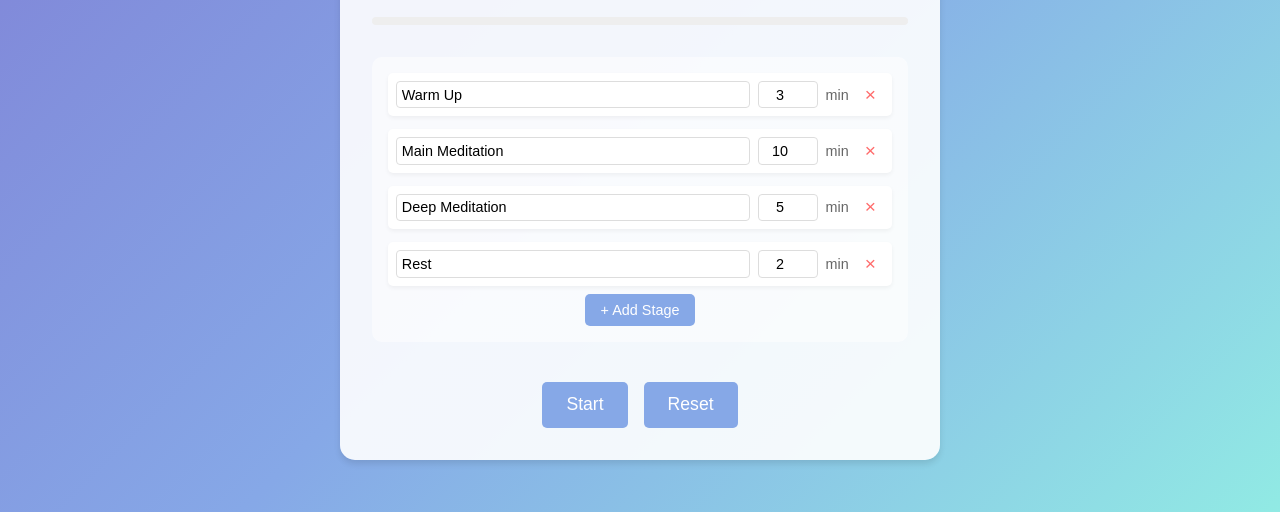
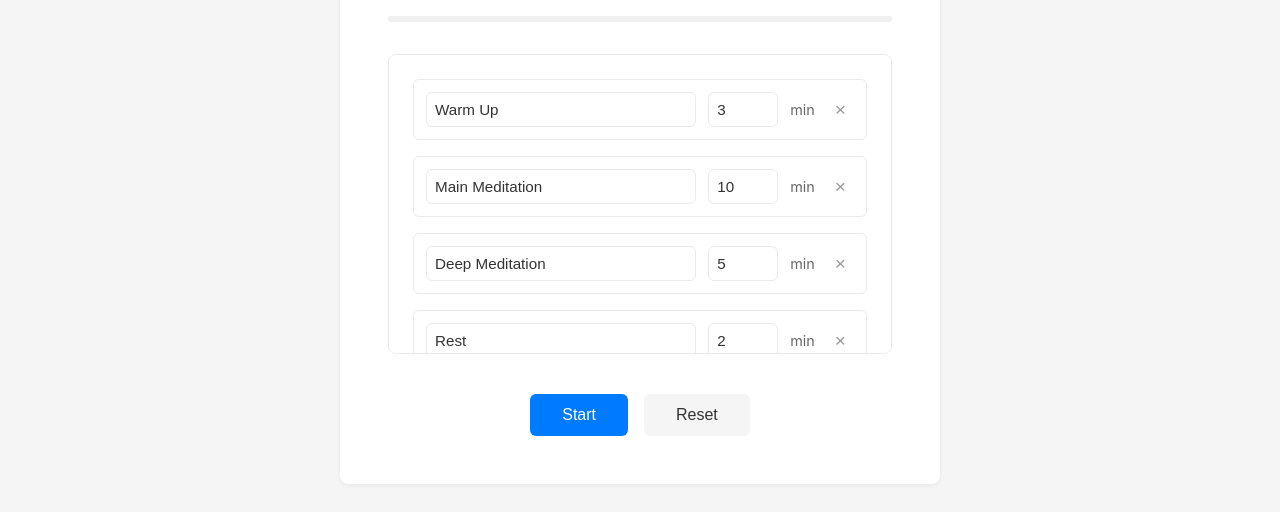
Before and after one commit to dadda108/meditation-timer, a plain HTML site: page index.html in a window 1280 px wide. Shown: the part 288-800 px from the top of the page. Drawn offline with Linux system fonts and the light colour scheme.

Commit message:
Update design to match Maharishi Foundation style

```diff
--- a/styles.css
+++ b/styles.css
@@ -5,27 +5,30 @@
 }
 
 body {
-    font-family: 'Arial', sans-serif;
+    font-family: 'Inter', -apple-system, BlinkMacSystemFont, 'Segoe UI', Roboto, sans-serif;
     min-height: 100vh;
     display: flex;
     justify-content: center;
     align-items: center;
-    background: linear-gradient(135deg, #7f7fd5, #86a8e7, #91eae4);
+    background: #f5f5f5;
+    color: #333;
 }
 
 .container {
     text-align: center;
-    background: rgba(255, 255, 255, 0.9);
-    padding: 2rem;
-    border-radius: 15px;
-    box-shadow: 0 4px 6px rgba(0, 0, 0, 0.1);
+    background: #ffffff;
+    padding: 3rem;
+    border-radius: 8px;
+    box-shadow: 0 2px 4px rgba(0, 0, 0, 0.05);
     max-width: 600px;
     width: 90%;
 }
 
 h1 {
-    color: #333;
+    color: #1a1a1a;
     margin-bottom: 2rem;
+    font-weight: 600;
+    font-size: 2rem;
 }
 
 .timer-container {
@@ -43,15 +46,15 @@ h1 {
 
 .timer {
     font-size: 4rem;
-    font-weight: bold;
-    color: #444;
+    font-weight: 600;
+    color: #1a1a1a;
 }
 
 .progress-bar {
     width: 100%;
-    height: 8px;
-    background-color: #eee;
-    border-radius: 4px;
+    height: 6px;
+    background-color: #f0f0f0;
+    border-radius: 3px;
     overflow: hidden;
     margin: 0.5rem 0;
 }
@@ -59,7 +62,7 @@ h1 {
 .progress {
     width: 0%;
     height: 100%;
-    background-color: #86a8e7;
+    background-color: #007AFF;
     transition: width 1s linear;
 }
 
@@ -67,42 +70,44 @@ h1 {
     width: 100%;
     max-height: 300px;
     overflow-y: auto;
-    padding: 1rem;
-    background: rgba(255, 255, 255, 0.5);
-    border-radius: 10px;
+    padding: 1.5rem;
+    background: #ffffff;
+    border-radius: 8px;
+    border: 1px solid #eaeaea;
 }
 
 .stages-list {
     display: flex;
     flex-direction: column;
-    gap: 0.8rem;
+    gap: 1rem;
 }
 
 .stage {
     display: flex;
-    gap: 0.5rem;
+    gap: 0.75rem;
     align-items: center;
-    background: white;
-    padding: 0.5rem;
-    border-radius: 5px;
-    box-shadow: 0 2px 4px rgba(0, 0, 0, 0.05);
+    background: #ffffff;
+    padding: 0.75rem;
+    border-radius: 6px;
+    border: 1px solid #eaeaea;
 }
 
 .stage-title {
     flex: 1;
-    padding: 0.3rem;
-    border: 1px solid #ddd;
-    border-radius: 4px;
-    font-size: 0.9rem;
+    padding: 0.5rem;
+    border: 1px solid #eaeaea;
+    border-radius: 6px;
+    font-size: 0.95rem;
+    color: #333;
 }
 
 .stage-duration {
-    width: 60px;
-    padding: 0.3rem;
-    border: 1px solid #ddd;
-    border-radius: 4px;
-    text-align: center;
-    font-size: 0.9rem;
+    width: 70px;
+    padding: 0.5rem;
+    border: 1px solid #eaeaea;
+    border-radius: 6px;
+    font-size: 0.95rem;
+    color: #333;
 }
 
 .minutes-label {
@@ -113,14 +118,39 @@ h1 {
 .remove-stage {
     background: none;
     border: none;
-    color: #ff6b6b;
+    color: #999;
     font-size: 1.2rem;
     cursor: pointer;
-    padding: 0 0.5rem;
+    padding: 0.25rem 0.5rem;
+    border-radius: 4px;
+    transition: all 0.2s ease;
 }
 
 .remove-stage:hover {
-    color: #ff4747;
+    color: #666;
+    background: #f5f5f5;
+}
+
+.btn {
+    background-color: #007AFF;
+    color: white;
+    border: none;
+    padding: 0.75rem 2rem;
+    border-radius: 6px;
+    font-size: 1rem;
+    font-weight: 500;
+    cursor: pointer;
+    transition: all 0.2s ease;
+}
+
+.btn:hover {
+    background-color: #0066CC;
+}
+
+.btn-small {
+    padding: 0.5rem 1rem;
+    font-size: 0.9rem;
+    margin-top: 1rem;
 }
 
 .buttons {
@@ -129,25 +159,32 @@ h1 {
     margin-top: 1rem;
 }
 
-.btn {
-    padding: 0.8rem 1.5rem;
-    font-size: 1.1rem;
-    border: none;
-    border-radius: 5px;
-    cursor: pointer;
-    background-color: #86a8e7;
-    color: white;
-    transition: background-color 0.3s;
+#resetBtn {
+    background-color: #f5f5f5;
+    color: #333;
 }
 
-.btn:hover {
-    background-color: #7f7fd5;
+#resetBtn:hover {
+    background-color: #e5e5e5;
 }
 
-.btn-small {
-    font-size: 0.9rem;
-    padding: 0.5rem 1rem;
-    margin-top: 0.5rem;
+/* Custom scrollbar */
+.stages-container::-webkit-scrollbar {
+    width: 8px;
+}
+
+.stages-container::-webkit-scrollbar-track {
+    background: #f5f5f5;
+    border-radius: 4px;
+}
+
+.stages-container::-webkit-scrollbar-thumb {
+    background: #ddd;
+    border-radius: 4px;
+}
+
+.stages-container::-webkit-scrollbar-thumb:hover {
+    background: #ccc;
 }
 
 @media (max-width: 480px) {
```
